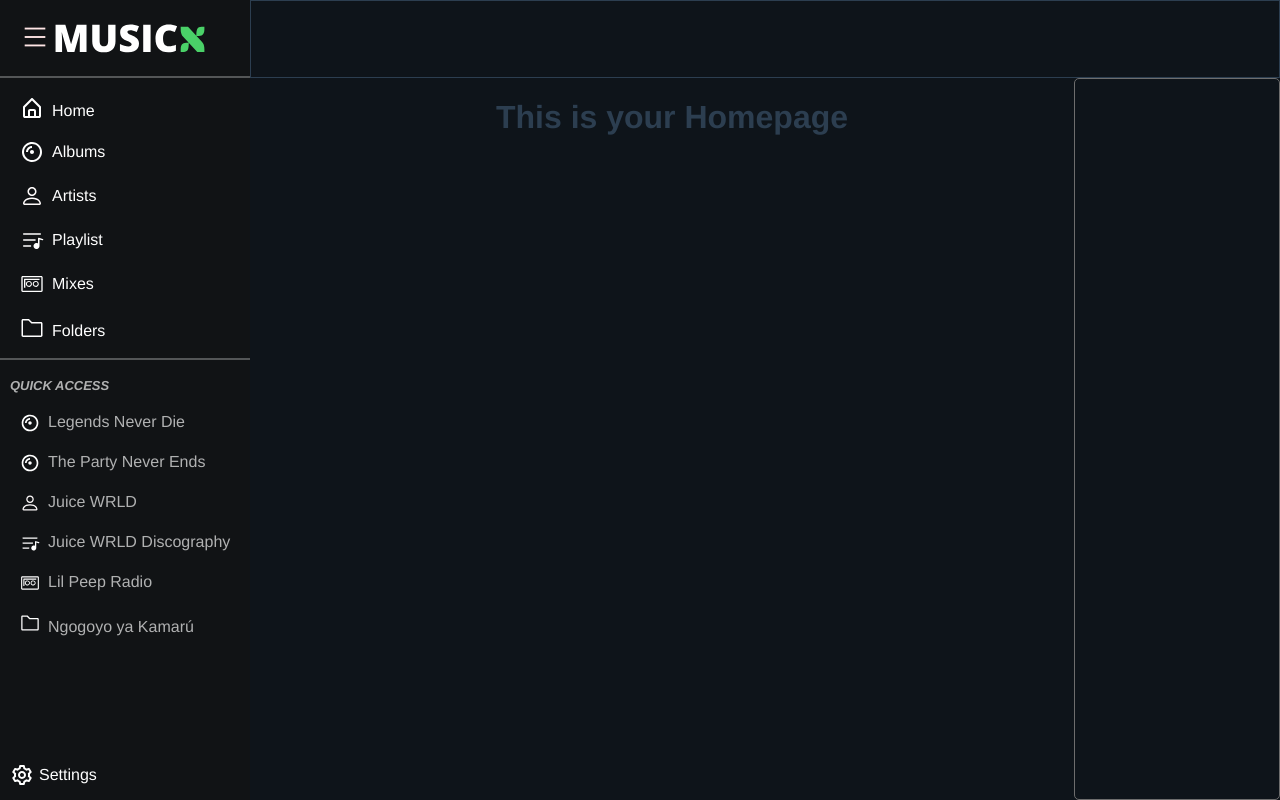
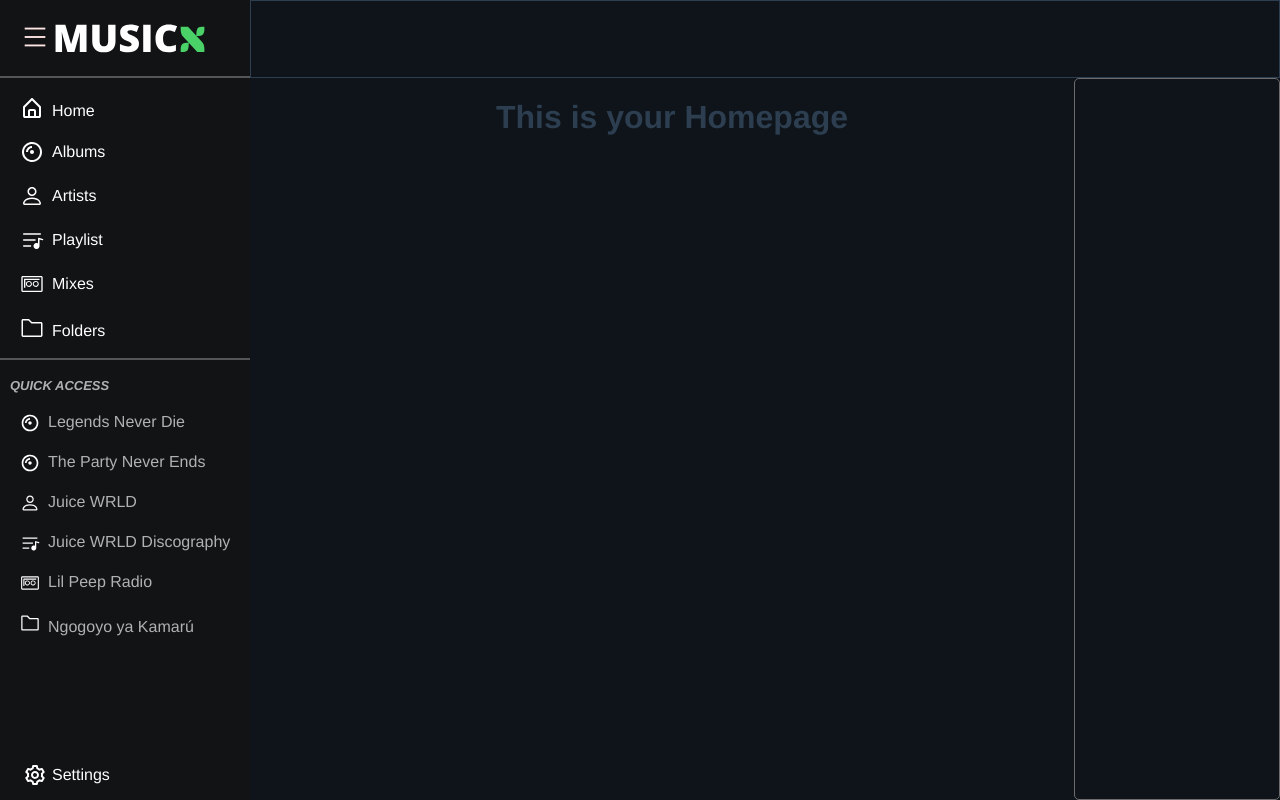
Before and after one commit to swingmx/swingmusic, a Vue app: page / in a window 1280 px wide. Built offline with nearby package versions, Linux system fonts and the light colour scheme.

Commit message:
align settings button

```diff
--- a/src/App.vue
+++ b/src/App.vue
@@ -12,8 +12,10 @@
       <hr class="seperator" />
       <PinnedStuff :collapsed="collapsed" />
       <div id="settings-button">
-        <div class="nav-icon" id="settings-icon"></div>
-        <span id="text">Settings</span>
+        <div class="in">
+          <div class="nav-icon" id="settings-icon"></div>
+          <span id="text">Settings</span>
+        </div>
       </div>
     </div>
     <div class="nav">
@@ -62,6 +64,14 @@ export default {
   animation-duration: 2s;
   animation-iteration-count: 1;
 }
+.nav-container .in {
+  display: flex;
+  align-items: center;
+}
+
+.collapsed .in {
+  flex-direction: column;
+}
 
 #logo-container {
   height: 60px;
@@ -94,12 +104,16 @@ export default {
 .l-container #settings-button {
   position: absolute;
   bottom: 0;
+  display: flex;
   color: #fff;
+  height: 50px;
+  width: 100%;
+}
+
+#settings-button  .in {
   display: flex;
   align-items: center;
-  justify-content: flex-start;
-  height: 50px;
-  width: 100%;
+  justify-content: center;
 }
 
 .l-container #settings-button:hover {
@@ -108,7 +122,7 @@ export default {
 }
 
 .l-container #settings-button #settings-icon {
-  margin-left: 10px;
+  margin-left: 23px;
   margin-right: 5px;
   width: 24px;
   height: 24px;
@@ -118,13 +132,7 @@ export default {
   background-position: center;
 }
 
-.collapsed #settings-button {
-  flex-direction: column;
-  justify-content: center;
-}
-
 .collapsed #settings-button #settings-icon {
-  margin-left: 0;
   margin-right: 0;
 }
 
--- a/src/components/LeftSidebar/Navigation.vue
+++ b/src/components/LeftSidebar/Navigation.vue
@@ -91,7 +91,7 @@ export default {
 
 .collapsed span {
   font-size: small;
-  margin-top: 20px;
+  margin-top: 5px;
 }
 
 .nav-container .nav-button:hover {
```
